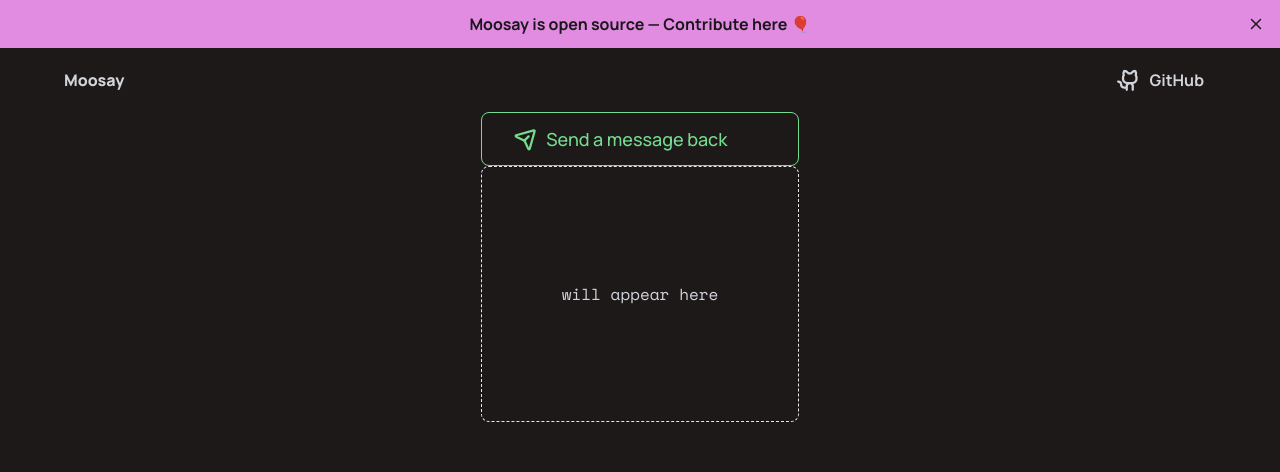
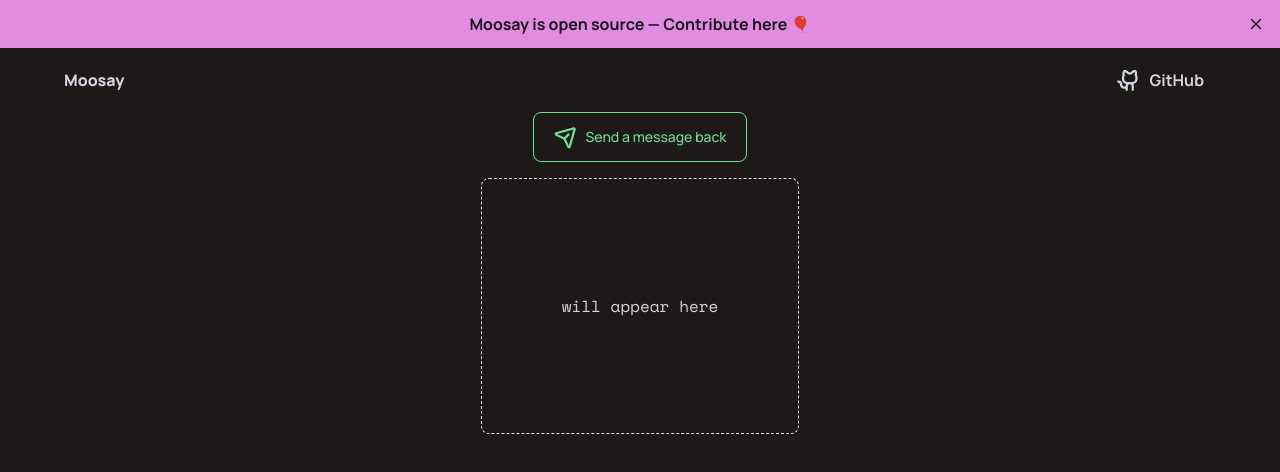
Before and after one commit to eidynho/moosay, a Next.js app: page /application/share in a window 1280 px wide. Shown: the top 472 px of the page. Built offline with nearby package versions, Linux system fonts and the light colour scheme; no server answers.

Commit message:
new: custom styles in share link

```diff
--- a/src/components/modals/ShareModal.tsx
+++ b/src/components/modals/ShareModal.tsx
@@ -27,12 +27,16 @@
 
     useEffect(() => {
         if (isOpen) {
-            // get encoded strings to prevent user to see message and animal before access link
+            const animalPictureRef = document.getElementById("animalPicture");
+            const animalClasses = animalPictureRef?.className ?? "";
+
+            // get encoded strings to prevent user to see message, animal and styles before access link
             const encodedMessage = encodeString(message);
             const encodedAnimal = encodeString(animal);
+            const encodedClasses = encodeString(animalClasses);
 
             // generate link to share
-            const queryParams = `/application/share?message=${encodedMessage}&animal=${encodedAnimal}`;
+            const queryParams = `/application/share?message=${encodedMessage}&animal=${encodedAnimal}&styles=${encodedClasses}`;
             setShareLink(document.location.origin + queryParams);
         }
 
--- a/src/pages/application/share/index.tsx
+++ b/src/pages/application/share/index.tsx
@@ -1,43 +1,47 @@
-import { useContext, useEffect } from "react";
+import { useEffect, useState } from "react";
 import Link from "next/link";
 import { useRouter } from "next/router";
 import { PaperPlaneTilt } from "phosphor-react";
-
-import { AnimalContext } from "@/contexts/AnimalContext";
-import { MessageContext } from "@/contexts/MessageContext";
 
 import { decodeString } from "@/utils/encoderDecoder";
 import { AnimalMessage } from "@/components/AnimalMessage";
 
 export default function Share() {
     const router = useRouter();
-
-    const { updateMessage } = useContext(MessageContext);
-    const { updateAnimal } = useContext(AnimalContext);
+    const [messageDecoded, setMessageDecoded] = useState("");
+    const [animalDecoded, setAnimalDecoded] = useState("");
+    const [stylesDecoded, setStylesDecoded] = useState("");
 
     useEffect(() => {
-        const messageDecoded = decodeString(router.query.message as string);
-        const animalDecoded = decodeString(router.query.animal as string);
+        const messageDecodedString = decodeString(
+            router.query.message as string,
+        );
+        setMessageDecoded(messageDecodedString);
 
-        updateMessage(messageDecoded);
-        updateAnimal(animalDecoded);
+        const animalDecodedString = decodeString(router.query.animal as string);
+        setAnimalDecoded(animalDecodedString);
+
+        const stylesDecodedString = decodeString(router.query.styles as string);
+        setStylesDecoded(stylesDecodedString);
     }, [router.query]);
 
     return (
         <main className="md:container mx-auto">
-            <div className="flex flex-col items-center">
-                <div className="min-w-1/2">
+            <div className="flex flex-col items-center gap-4">
                 <Link
                     href="/application"
-                        className="flex items-center gap-2 py-3 px-8 rounded-lg text-lg font-medium text-secondary border border-secondary transition-all
+                    className="flex items-center gap-2 py-2 sm:py-3 px-3 sm:px-5 rounded-lg text-sm font-medium text-secondary border border-secondary transition-all
                         hover:enabled:bg-secondary hover:enabled:text-d-primary
-                    disabled:cursor-not-allowed disabled:brightness-75"
+                        disabled:cursor-not-allowed disabled:brightness-75 disabled:border-gray-400 disabled:text-gray-400"
                 >
                     <PaperPlaneTilt size={24} weight="bold" />
                     <span>Send a message back</span>
                 </Link>
-                    <AnimalMessage />
-                </div>
+                <AnimalMessage
+                    staticMessage={messageDecoded}
+                    staticAnimal={animalDecoded}
+                    customStyles={stylesDecoded}
+                />
             </div>
         </main>
     );
```
Lines whose indentation alone changed are shown as unchanged.
